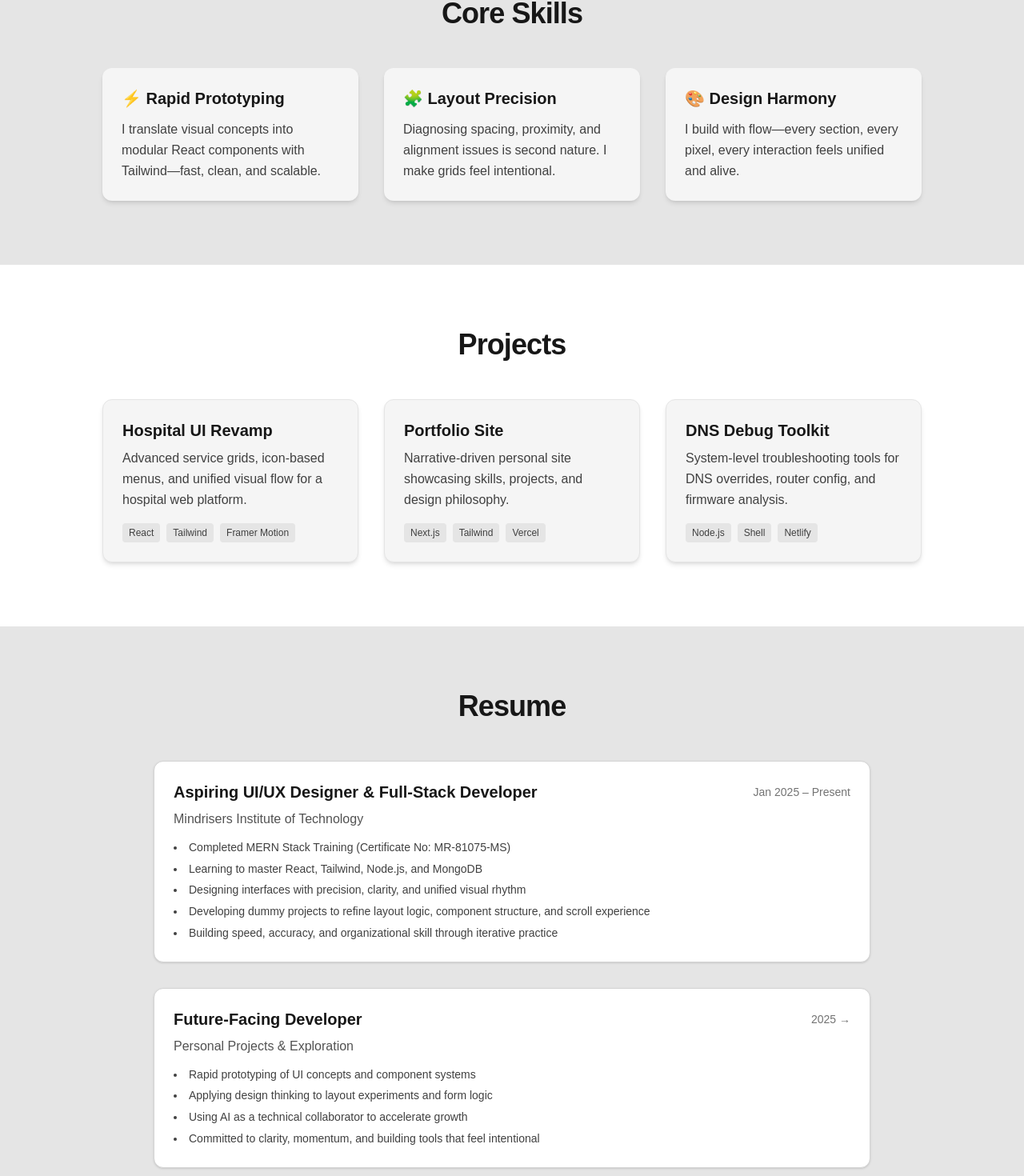
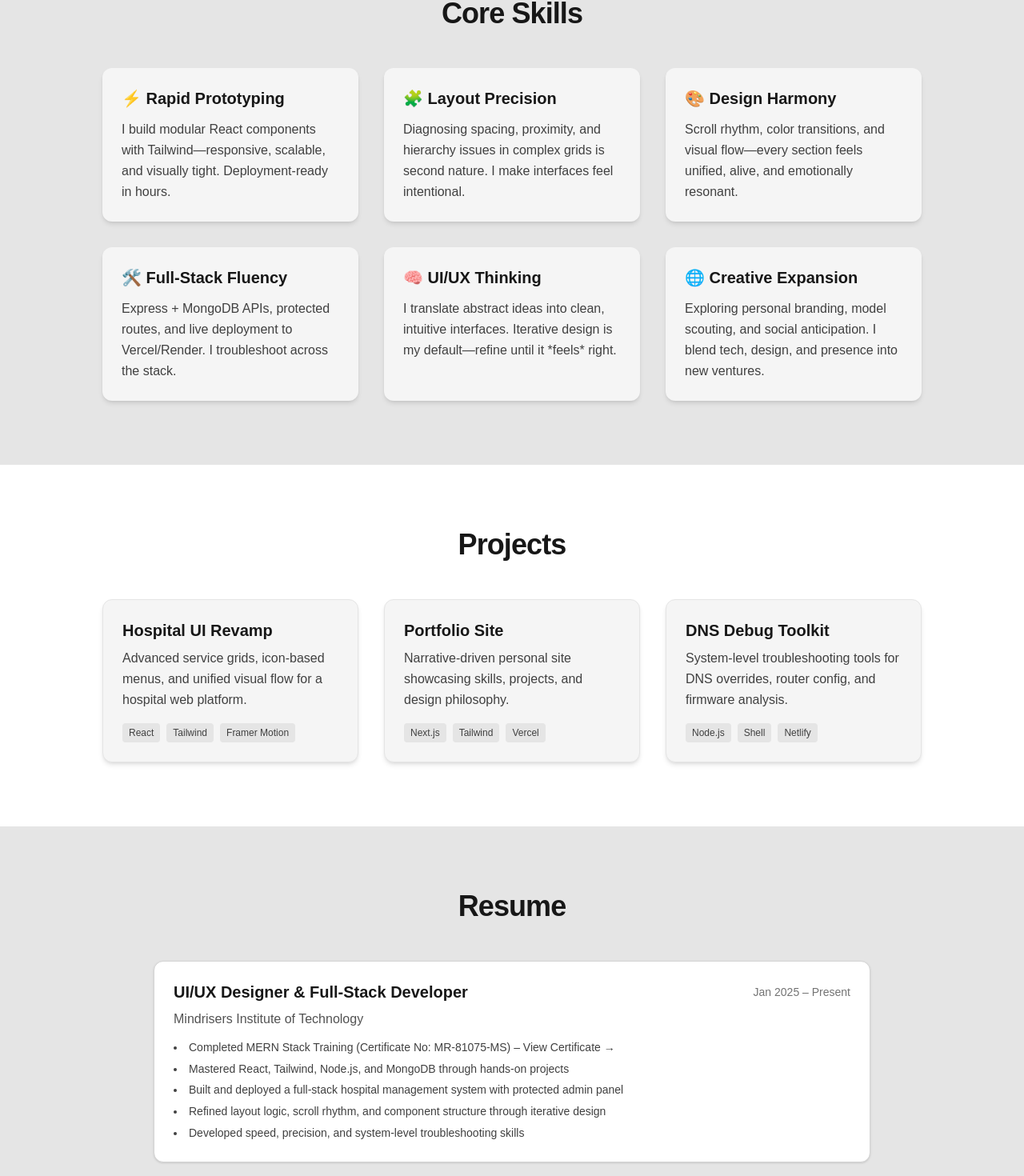
Before and after one commit to pdvladking/portfolio, a Next.js app: page / in a window 1280 px wide. Shown: the part 708-2178 px from the top of the page at 80% size. Built offline with nearby package versions, Linux system fonts and the light colour scheme.

Commit message:
polished

```diff
--- a/src/app/components/home/Navbar.tsx
+++ b/src/app/components/home/Navbar.tsx
@@ -51,7 +51,7 @@ export default function Navbar() {
 
           {/* GitHub Icon */}
           <a
-            href="https://github.com/yourusername"
+            href="https://github.com/pdvladking"
             target="_blank"
             rel="noopener noreferrer"
             className="text-xl text-white hover:text-red-500 transition duration-300"
--- a/src/app/components/home/ResumeSection.tsx
+++ b/src/app/components/home/ResumeSection.tsx
@@ -6,27 +6,34 @@ import { motion } from "framer-motion";
 export default function ResumeSection() {
   const resume = [
     {
-      role: "Aspiring UI/UX Designer & Full-Stack Developer",
+      role: "UI/UX Designer & Full-Stack Developer",
       company: "Mindrisers Institute of Technology",
       period: "Jan 2025 – Present",
       highlights: [
-        "Completed MERN Stack Training (Certificate No: MR-81075-MS)",
-        "Learning to master React, Tailwind, Node.js, and MongoDB",
-        "Designing interfaces with precision, clarity, and unified visual rhythm",
-        "Developing dummy projects to refine layout logic, component structure, and scroll experience",
-        "Building speed, accuracy, and organizational skill through iterative practice",
+        "Mastered React, Tailwind, Node.js, and MongoDB through hands-on projects",
+        "Built and deployed a full-stack hospital management system with protected admin panel",
+        "Refined layout logic, scroll rhythm, and component structure through iterative design",
+        "Developed speed, precision, and system-level troubleshooting skills",
       ],
+      certificate: {
+        text: "Completed MERN Stack Training (Certificate No: MR-81075-MS)",
+        link: "https://www.mindrisers.com.np/certificate/validate/MR-81075-MS",
+      },
     },
     {
-      role: "Future-Facing Developer",
+      role: "Creative Technologist & Portfolio Architect",
       company: "Personal Projects & Exploration",
       period: "2025 →",
       highlights: [
-        "Rapid prototyping of UI concepts and component systems",
-        "Applying design thinking to layout experiments and form logic",
-        "Using AI as a technical collaborator to accelerate growth",
-        "Committed to clarity, momentum, and building tools that feel intentional",
+        "Designed and deployed a modular Next.js portfolio with unified layout and live integration",
+        "Exploring personal branding, model scouting, and social anticipation as creative extensions",
+        "Using AI as a technical collaborator to accelerate growth and refine design logic",
+        "Committed to clarity, momentum, and building tools that feel intentional and lasting",
       ],
+      certificate: {
+        text: "Completed FCC Responsive Web Design Certification (Certificate No: FCC-RWD-0725)",
+        link: "https://www.freecodecamp.org/certification/RajaThapa/responsive-web-design",
+      },
     },
   ];
 
@@ -43,7 +50,7 @@ export default function ResumeSection() {
               key={i}
               initial={{ opacity: 0, y: 30 }}
               animate={{ opacity: 1, y: 0 }}
-              transition={{ duration: 0.3, delay: i * 0.1 }} // ⬅️ reduced duration & stagger
+              transition={{ duration: 0.3, delay: i * 0.1 }}
               className="bg-white p-6 rounded-xl border border-neutral-300 shadow-sm hover:shadow-md transition"
             >
               <div className="flex justify-between items-center mb-2">
@@ -52,8 +59,19 @@ export default function ResumeSection() {
               </div>
               <p className="text-neutral-600 mb-3 font-medium">{item.company}</p>
               <ul className="list-disc list-inside text-neutral-700 space-y-1 text-sm leading-relaxed">
+                <li>
+                  {item.certificate.text} –{" "}
+                  <a
+                    href={item.certificate.link}
+                    target="_blank"
+                    rel="noopener noreferrer"
+                    className="text-accent hover:underline"
+                  >
+                    View Certificate →
+                  </a>
+                </li>
                 {item.highlights.map((point, j) => (
-                  <li key={j}>{point}</li>
+                  <li key={j + "highlight"}>{point}</li>
                 ))}
               </ul>
             </motion.div>
--- a/src/app/components/home/SkillsSection.tsx
+++ b/src/app/components/home/SkillsSection.tsx
@@ -8,17 +8,32 @@ export default function SkillsSection() {
     {
       title: "⚡ Rapid Prototyping",
       description:
-        "I translate visual concepts into modular React components with Tailwind—fast, clean, and scalable.",
+        "I build modular React components with Tailwind—responsive, scalable, and visually tight. Deployment-ready in hours.",
     },
     {
       title: "🧩 Layout Precision",
       description:
-        "Diagnosing spacing, proximity, and alignment issues is second nature. I make grids feel intentional.",
+        "Diagnosing spacing, proximity, and hierarchy issues in complex grids is second nature. I make interfaces feel intentional.",
     },
     {
       title: "🎨 Design Harmony",
       description:
-        "I build with flow—every section, every pixel, every interaction feels unified and alive.",
+        "Scroll rhythm, color transitions, and visual flow—every section feels unified, alive, and emotionally resonant.",
+    },
+    {
+      title: "🛠️ Full-Stack Fluency",
+      description:
+        "Express + MongoDB APIs, protected routes, and live deployment to Vercel/Render. I troubleshoot across the stack.",
+    },
+    {
+      title: "🧠 UI/UX Thinking",
+      description:
+        "I translate abstract ideas into clean, intuitive interfaces. Iterative design is my default—refine until it *feels* right.",
+    },
+    {
+      title: "🌐 Creative Expansion",
+      description:
+        "Exploring personal branding, model scouting, and social anticipation. I blend tech, design, and presence into new ventures.",
     },
   ];
 
@@ -35,7 +50,7 @@ export default function SkillsSection() {
               key={i}
               initial={{ opacity: 0, y: 30 }}
               animate={{ opacity: 1, y: 0 }}
-              transition={{ duration: 0.3, delay: i * 0.1 }} // ⬅️ reduced duration & stagger
+              transition={{ duration: 0.3, delay: i * 0.1 }}
               className="bg-neutral-100 p-6 rounded-xl shadow-md hover:shadow-lg transition duration-300"
             >
               <h3 className="text-xl font-semibold mb-3 text-accent">{skill.title}</h3>
```
Lines whose indentation alone changed are shown as unchanged.
